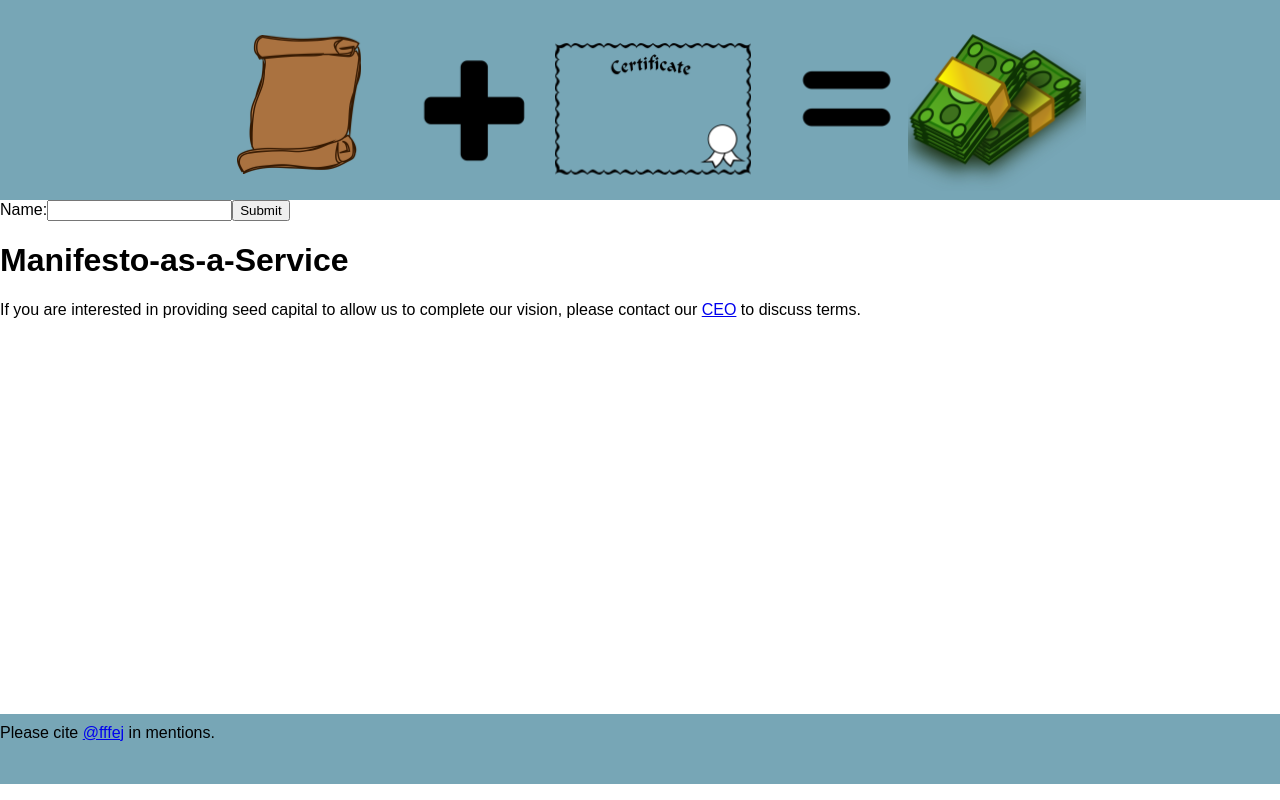
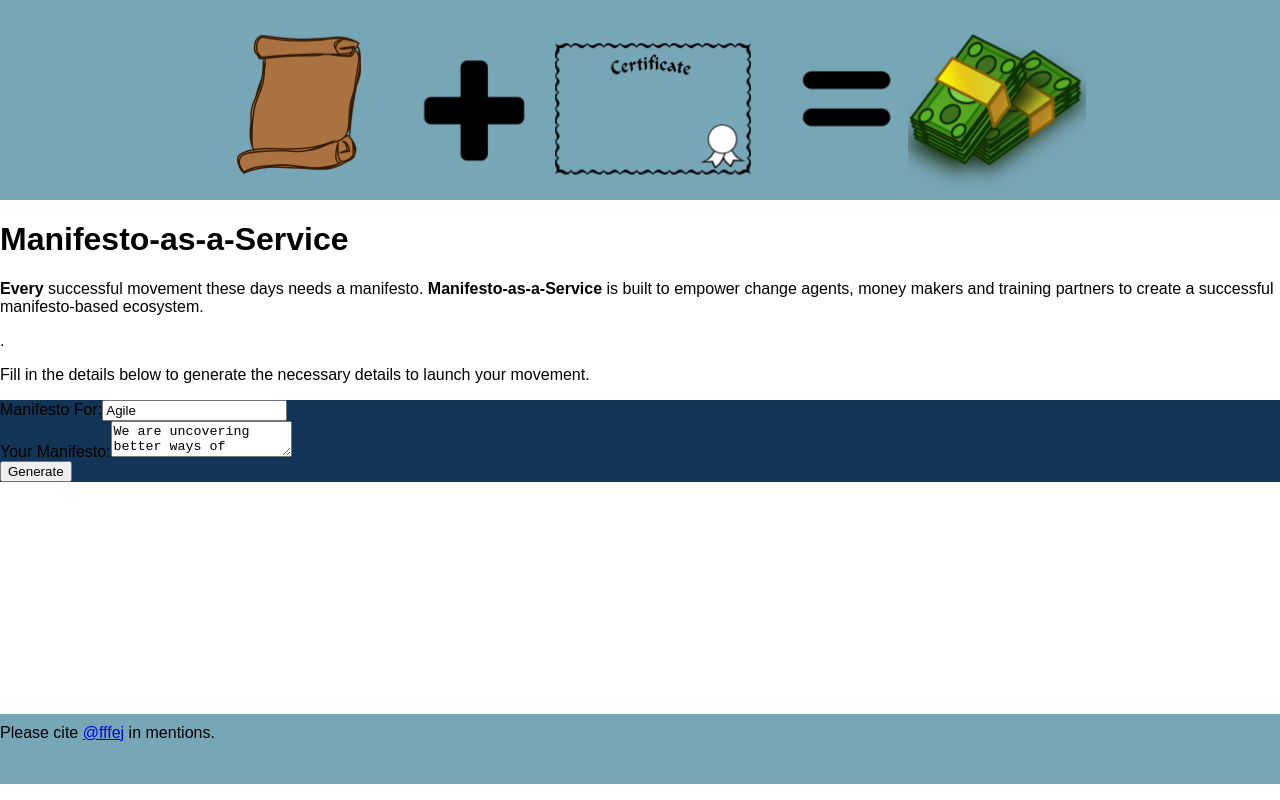
Before and after one commit to fffej/manifestomanifesto, a React (Create React App) app: page / in a window 1280 px wide. Built offline with nearby package versions, Linux system fonts and the light colour scheme.

Commit message:
Start structuring the form

```diff
--- a/src/App.css
+++ b/src/App.css
@@ -23,3 +23,8 @@
     bottom: 0px;
     width: 100%;
 }
+
+.App-form {
+    background-color: #123456;
+    display: block;
+}
--- a/src/App.js
+++ b/src/App.js
@@ -16,13 +16,17 @@ class App extends Component {
               <img src={banner} class="App-banner" alt="Banner logo" />
               </div>
 
+	      <div>
+              <h1>Manifesto-as-a-Service</h1>
+
+	      <p><b>Every</b> successful movement these days needs a manifesto. <b>Manifesto-as-a-Service</b> is built to empower change agents, money makers and training partners to create a successful manifesto-based ecosystem.</p>.
+
+	      <p>Fill in the details below to generate the necessary details to launch your movement.</p>
+
 	      <div className="App-form">
 	      <BuildManifestoForm />
 	      </div>
 
-	      <div>
-              <h1>Manifesto-as-a-Service</h1>
-              <p>If you are interested in providing seed capital to allow us to complete our vision, please contact our <a href="mailto:jeff@manifestomanifesto.org">CEO</a> to discuss terms.</p>
 	      </div>
 
 	      <p className="App-footer">Please cite <a href="https://www.twitter.com/fffej">@fffej</a> in mentions.</p>
--- a/src/BuildManifestoForm.js
+++ b/src/BuildManifestoForm.js
@@ -3,7 +3,15 @@ import React, { Component } from 'react';
 export default class BuildManifestoForm extends React.Component {
     constructor(props) {
 	super(props);
-	this.state = {value: ''};
+	this.state = {
+	    name: 'Agile',
+	    blurb: 'We are uncovering better ways of developing software by doing it and helping others do it. Through this work we have come to value:\n' +
+'Individuals and interactions over processes and tools\n' +
+'Working software over comprehensive documentation\n' +
+'Customer collaboration over contract negotiation\n' +
+'Responding to change over following a plan\n' +
+'That is, while there is value in the items on the right, we value the items on the left more.'
+	};
 	this.handleChange = this.handleChange.bind(this);
 	this.handleSubmit = this.handleSubmit.bind(this);
     }
@@ -17,11 +25,15 @@ export default class BuildManifestoForm extends React.Component {
 	event.preventDefault();
     }
 
+    // Yes, I'll make this line up proper when I can be arsed
     render() {
 	return (
 		<form onSubmit={this.handleSubmit}>
-		<label>Name:<input type="text" value={this.state.value} onChange={this.handleChange} /></label>
-		<input type="submit" value="Submit" />
+		<label>Manifesto For:<input type="text" value={this.state.name} onChange={this.handleChange} /></label>
+		<br />
+		<label>Your Manifesto:<textarea value={this.state.blurb} onChange={this.handleChange} /></label>
+		<br />
+		<input type="submit" value="Generate" />
 		</form>
 	);
     }
```
